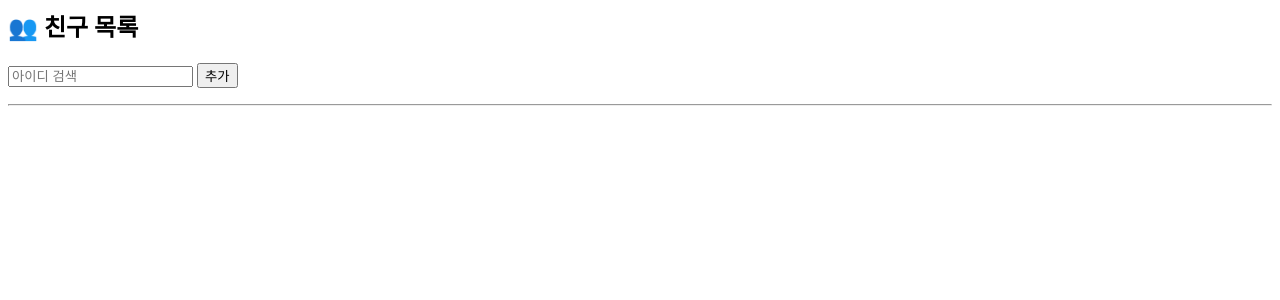
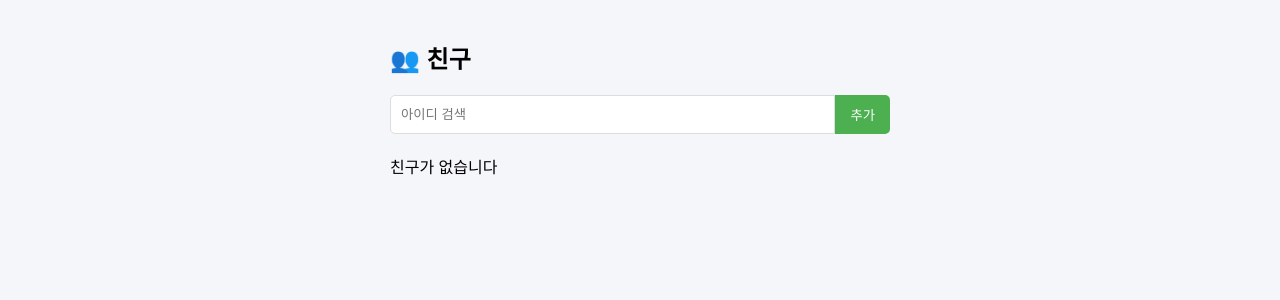
Before and after one commit to rightpleft/dayjeong, a Django app: page /friends/ in a window 1280 px wide. Shown: the top 300 px of the page. Run offline with Django 4.2, Linux system fonts and the light colour scheme; a user stored in the database is signed in.

Commit message:
친구창 UI수정

```diff
--- a/user/templates/friends.html
+++ b/user/templates/friends.html
@@ -1,19 +1,118 @@
-<h2>👥 친구 목록</h2>
+<!DOCTYPE html>
+<html lang="ko">
+<head>
+<meta charset="UTF-8">
+<title>친구</title>
 
-<form method="POST" action="/add-friend/">
+<style>
+body {
+    font-family: Arial;
+    background:#f5f6fa;
+    margin:0;
+    padding:20px;
+}
+
+.container {
+    max-width:500px;
+    margin:auto;
+}
+
+/* 제목 */
+h2 {
+    margin-bottom:20px;
+}
+
+/* 검색창 */
+.search-box {
+    display:flex;
+    margin-bottom:20px;
+}
+
+.search-box input {
+    flex:1;
+    padding:10px;
+    border:1px solid #ddd;
+    border-radius:5px 0 0 5px;
+}
+
+.search-box button {
+    padding:10px 15px;
+    border:none;
+    background:#4CAF50;
+    color:white;
+    border-radius:0 5px 5px 0;
+    cursor:pointer;
+}
+
+/* 친구 카드 */
+.friend-card {
+    background:white;
+    padding:15px;
+    margin-bottom:10px;
+    border-radius:10px;
+    display:flex;
+    justify-content:space-between;
+    align-items:center;
+}
+
+/* 이름 */
+.friend-name {
+    font-weight:bold;
+}
+
+/* 버튼 영역 */
+.actions a {
+    margin-left:8px;
+    text-decoration:none;
+    font-size:12px;
+    padding:5px 8px;
+    border-radius:5px;
+}
+
+/* 버튼 스타일 */
+.view { background:#2196F3; color:white; }
+.delete { background:#999; color:white; }
+.block { background:#f44336; color:white; }
+
+.actions a:hover {
+    opacity:0.8;
+}
+</style>
+</head>
+
+<body>
+
+<div class="container">
+
+<h2>👥 친구</h2>
+
+<!-- 친구 추가 -->
+<form method="POST" action="/add-friend/" class="search-box">
     {% csrf_token %}
     <input type="text" name="username" placeholder="아이디 검색">
     <button type="submit">추가</button>
 </form>
 
-<hr>
+<!-- 친구 리스트 -->
+{% for f in friends %}
+<div class="friend-card">
 
-{% for f in friends %}
-    <div>
+    <div class="friend-name">
         {{ f.friend.username }}
+    </div>
 
-        <a href="/friend/{{ f.friend.id }}/">캘린더 보기</a>
-        <a href="/delete-friend/{{ f.id }}/">삭제</a>
-        <a href="/block-friend/{{ f.id }}/">차단</a>
+    <div class="actions">
+        <a href="/friend/{{ f.friend.id }}/" class="view">보기</a>
+        <a href="/delete-friend/{{ f.id }}/" class="delete">삭제</a>
+        <a href="/block-friend/{{ f.id }}/" class="block">차단</a>
     </div>
+
+</div>
+{% empty %}
+<p>친구가 없습니다</p>
 {% endfor %}
+
+</div>
+
+</body>
+</html>
```
